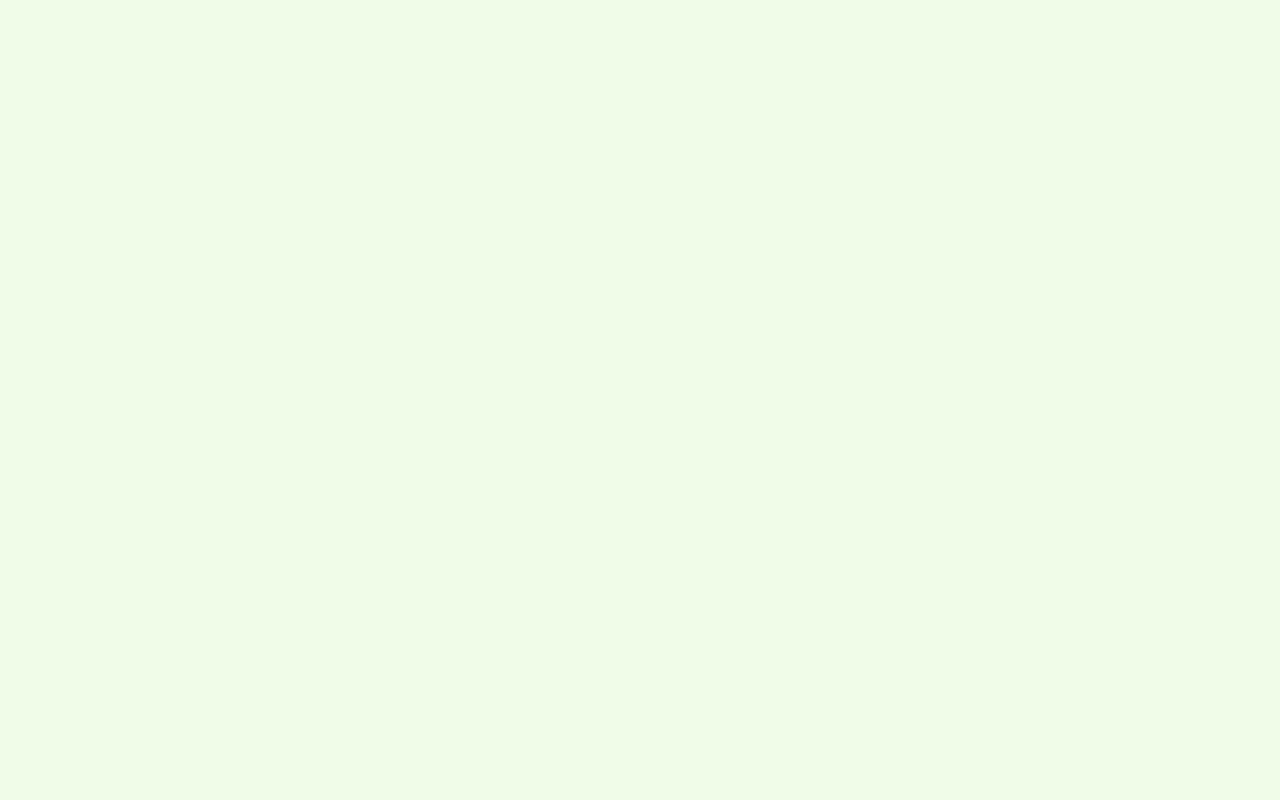
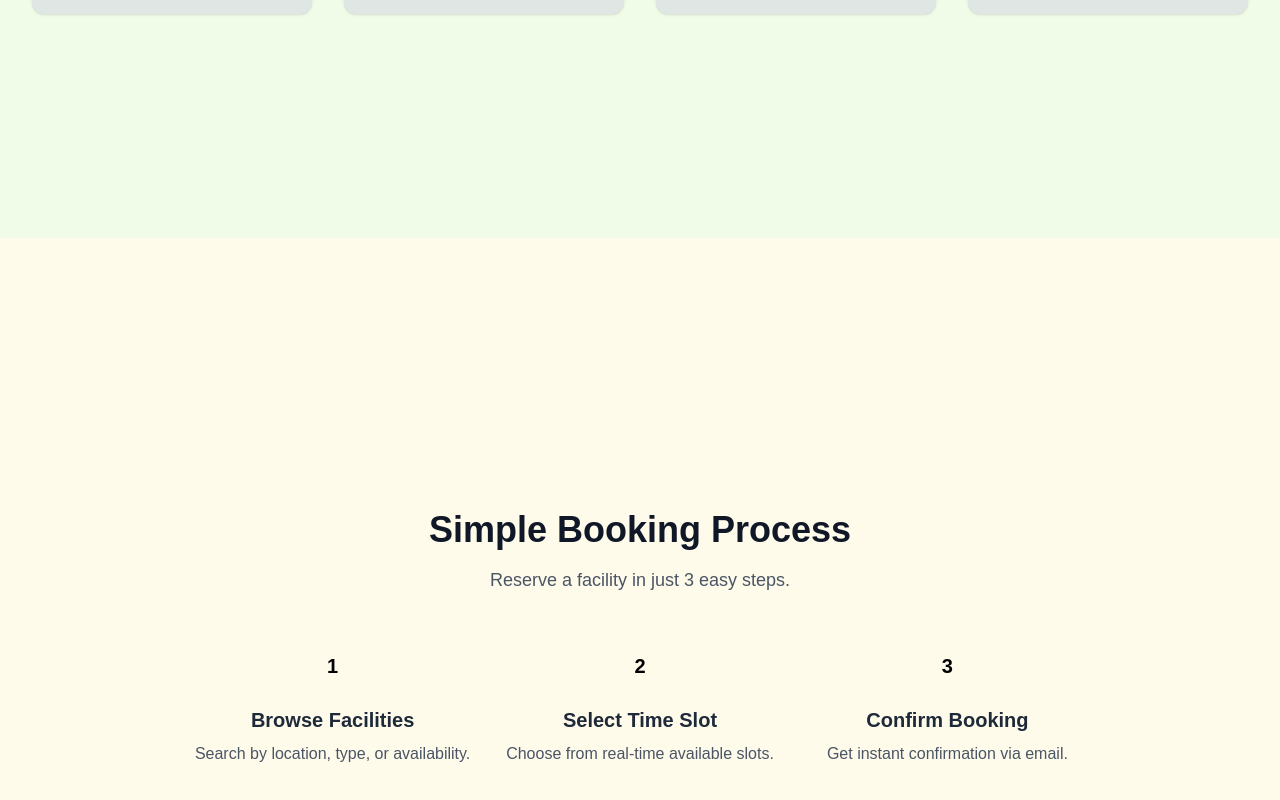
Before and after one commit to Developer-Jaber/college-fair, a Next.js app: page / in a window 1280 px wide. Shown: the part 1362-2162 px from the top of the page. Before the commit the page ends 1280 px from the top, so only its background shows below. Built offline with nearby package versions, Linux system fonts and the light colour scheme.

Commit message:
Add Steps component and integrate it into the Home page layout

```diff
--- a/src/app/page.tsx
+++ b/src/app/page.tsx
@@ -1,6 +1,7 @@
 
 import Features from '@/components/Features';
 import Hero from '@/components/Hero';
+import Steps from '@/components/Steps';
 import React from 'react';
 
 export default function Home() {
@@ -11,6 +12,9 @@ export default function Home() {
 
     {/* Features section */}
     <Features></Features>
+
+    {/* Steps section */}
+    <Steps></Steps>
     </>
   );
 }
--- a/src/components/Features.tsx
+++ b/src/components/Features.tsx
@@ -27,7 +27,7 @@ const Features = () => {
   ];
 
   return (
-    <section className="py-16">
+    <section className="flex justify-center items-center min-h-screen">
       <div className="mx-auto px-4 sm:px-6 lg:px-8 max-w-7xl">
         <motion.div
           initial={{ opacity: 0, y: 20 }}
@@ -37,7 +37,7 @@ const Features = () => {
           className="mb-12 text-center"
         >
           <h2 className="mb-4 font-bold text-gray-900 text-3xl md:text-4xl">
-            <span className="bg-clip-text bg-gradient-to-r from-primary to-secondary text-transparent">
+            <span className="bg-clip-text bg-gradient-to-r from-primary to-secondary">
               Why Choose Us?
             </span>
           </h2>
--- /dev/null
+++ b/src/components/Steps.tsx
@@ -0,0 +1,81 @@
+"use client";
+import { motion } from "framer-motion";
+
+const Steps = () => {
+  const steps = [
+    {
+      id: 1,
+      title: "Browse Facilities",
+      description: "Search by location, type, or availability.",
+    },
+    {
+      id: 2,
+      title: "Select Time Slot",
+      description: "Choose from real-time available slots.",
+    },
+    {
+      id: 3,
+      title: "Confirm Booking",
+      description: "Get instant confirmation via email.",
+    },
+  ];
+
+  return (
+    <section className="flex justify-center items-center bg-amber-50 min-h-screen">
+      <div className="mx-auto px-4 sm:px-6 lg:px-8 max-w-7xl">
+        {/* Section Header */}
+        <motion.div
+          initial={{ opacity: 0, y: 20 }}
+          whileInView={{ opacity: 1, y: 0 }}
+          transition={{ duration: 0.5 }}
+          viewport={{ once: true }}
+          className="mb-12 text-center"
+        >
+          <h2 className="mb-4 font-bold text-gray-900 text-3xl md:text-4xl">
+            <span className="bg-clip-text bg-gradient-to-r from-primary to-secondary">
+              Simple Booking Process
+            </span>
+          </h2>
+          <p className="mx-auto max-w-2xl text-gray-600 text-lg">
+            Reserve a facility in just 3 easy steps.
+          </p>
+        </motion.div>
+
+        {/* Steps Container */}
+        <div className="relative">
+          {/* Vertical line (desktop only) */}
+          <div className="hidden lg:block top-0 left-1/2 absolute bg-gradient-to-b from-primary to-secondary w-0.5 h-full -translate-x-1/2 transform"></div>
+
+          {/* Steps Grid */}
+          <div className="gap-8 grid grid-cols-1 lg:grid-cols-3">
+            {steps.map((step, index) => (
+              <motion.div
+                key={step.id}
+                initial={{ opacity: 0, y: 20 }}
+                whileInView={{ opacity: 1, y: 0 }}
+                transition={{ duration: 0.5, delay: index * 0.1 }}
+                viewport={{ once: true }}
+                className={`flex flex-col items-center lg:items-${
+                  index % 2 === 0 ? "start" : "end"
+                } text-center lg:text-${index % 2 === 0 ? "left" : "right"}`}
+              >
+                {/* Step Number */}
+                <div className="flex justify-center items-center bg-gradient-to-r from-primary to-secondary mb-4 rounded-full w-12 h-12 font-bold text-xl">
+                  {step.id}
+                </div>
+
+                {/* Step Content */}
+                <h3 className="mb-2 font-semibold text-gray-800 text-xl">
+                  {step.title}
+                </h3>
+                <p className="max-w-xs text-gray-600">{step.description}</p>
+              </motion.div>
+            ))}
+          </div>
+        </div>
+      </div>
+    </section>
+  );
+};
+
+export default Steps;
```
Also changed, not shown: 1 other file (tests, documents, lock files or other folders).
